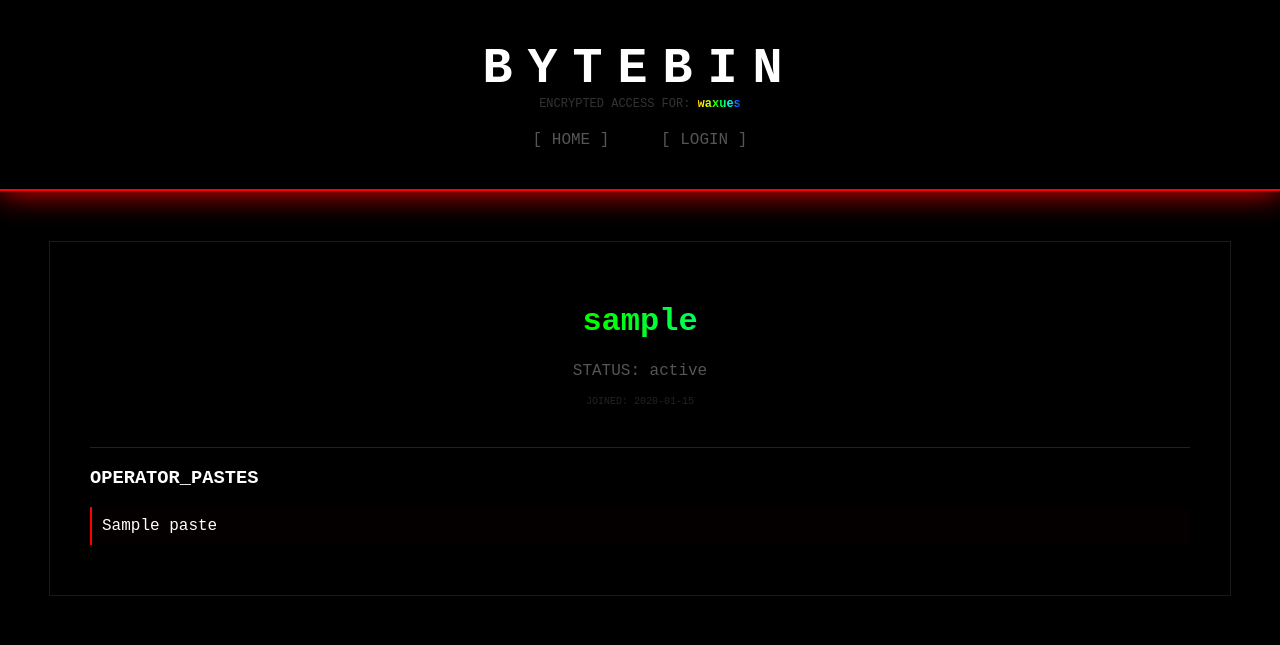
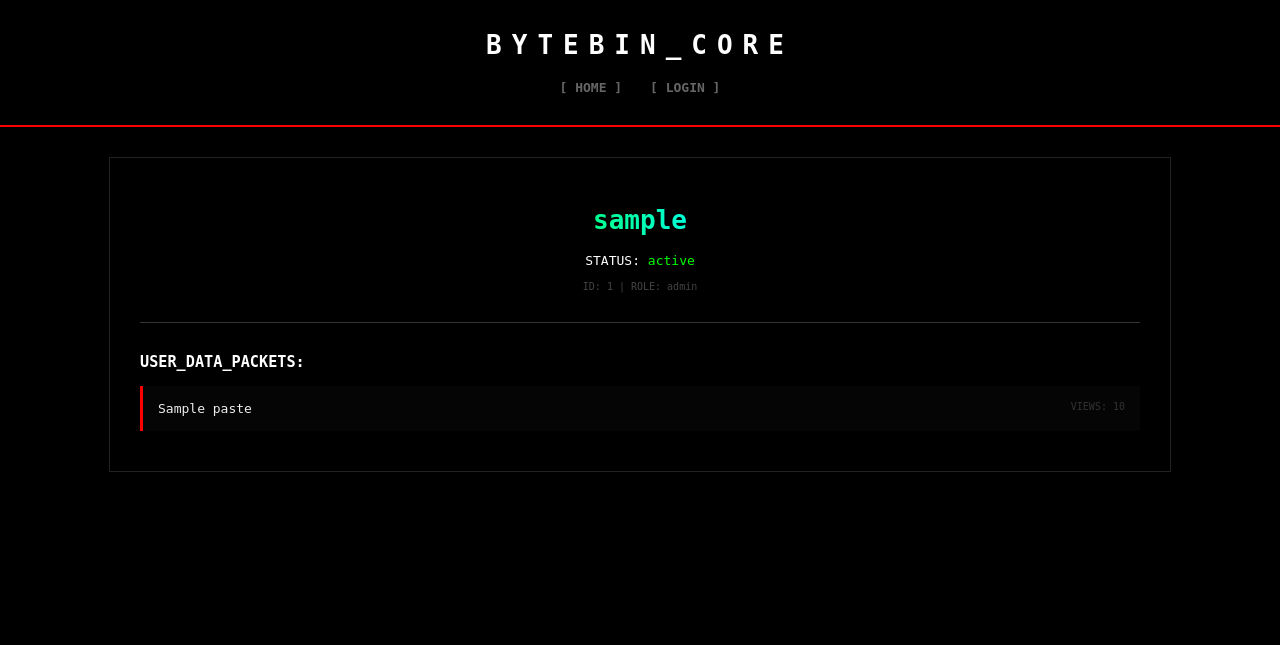
Before and after one commit to googldorks-beep/Secret, a Flask app: a page that uses templates/layout.html in a window 1280 px wide. Shown: the top 645 px of the page. Run offline with Flask 3, Linux system fonts and the light colour scheme; a database or web service that is not in the repository returns one stand-in record (values such as "Sample title"); some libraries are stand-ins or nearby versions.

Commit message:
V210: Full UI Update with Profile and Admin

```diff
--- a/templates/layout.html
+++ b/templates/layout.html
@@ -1,36 +1,34 @@
 <!DOCTYPE html>
 <html>
 <head>
-    <title>BYTEBIN V170</title>
+    <title>BYTEBIN OMEGA V210</title>
     <style>
-        :root { --red: #ff0000; --dark: #000000; }
-        body { background: var(--dark) url('{{ session.bg }}') no-repeat center center fixed; background-size: cover; color: #fff; font-family: 'Courier New', monospace; margin: 0; }
-        header { background: rgba(0,0,0,0.95); border-bottom: 2px solid var(--red); padding: 40px; text-align: center; box-shadow: 0 0 30px var(--red); }
-        .waxues-nick { background: linear-gradient(90deg, red, orange, yellow, lime, cyan, blue, violet, red); -webkit-background-clip: text; color: transparent; background-size: 200%; animation: r 3s linear infinite; font-weight: bold; }
+        :root { --red: #ff0000; --dark: #000; }
+        body { background: var(--dark) url('{{ session.bg }}') no-repeat center center fixed; background-size: cover; color: #fff; font-family: monospace; margin: 0; }
+        header { background: rgba(0,0,0,0.9); border-bottom: 2px solid var(--red); padding: 30px; text-align: center; }
+        .waxues-nick { background: linear-gradient(90deg, red, yellow, lime, cyan, blue, violet, red); -webkit-background-clip: text; color: transparent; background-size: 200%; animation: r 3s linear infinite; font-weight: bold; }
         @keyframes r { to { background-position: 200%; } }
-        nav { margin-top: 20px; }
-        nav a { color: #555; text-decoration: none; padding: 10px 20px; border: 1px solid transparent; transition: 0.3s; }
-        nav a:hover { color: #fff; border-color: var(--red); box-shadow: 0 0 15px var(--red); }
-        .container { max-width: 1100px; margin: 50px auto; background: rgba(0,0,0,0.9); padding: 40px; border: 1px solid #1a1a1a; backdrop-filter: blur(5px); }
-        input, textarea, select { background: #050505; border: 1px solid #222; color: #fff; padding: 15px; width: 100%; margin-bottom: 20px; box-sizing: border-box; }
-        .btn { background: var(--red); color: #fff; border: none; padding: 15px; width: 100%; cursor: pointer; font-weight: bold; letter-spacing: 3px; }
-        .btn:hover { box-shadow: 0 0 20px var(--red); }
-        /* Стили паст */
-        .card { padding: 20px; background: rgba(255,255,255,0.02); margin-bottom: 15px; display: flex; justify-content: space-between; align-items: center; border: 1px solid #111; }
-        .glow-rainbow { border-left: 6px solid; border-image: linear-gradient(to bottom, red, orange, yellow, green, blue, violet) 1; box-shadow: 0 0 15px rgba(255,0,255,0.2); }
-        .glow-red { border-left: 6px solid var(--red); }
-        .glow-dark-blue { border-left: 6px solid #001a33; }
+        nav a { color: #666; text-decoration: none; margin: 0 10px; font-weight: bold; text-transform: uppercase; }
+        nav a:hover { color: #fff; text-shadow: 0 0 10px red; }
+        .container { max-width: 1000px; margin: 30px auto; background: rgba(0,0,0,0.8); padding: 30px; border: 1px solid #222; }
+        .btn { background: var(--red); color: #fff; border: none; padding: 10px 20px; cursor: pointer; width: 100%; font-weight: bold; margin-top: 10px; }
+        input, textarea, select { background: #0a0a0a; border: 1px solid #333; color: #fff; padding: 10px; width: 100%; margin-bottom: 10px; }
     </style>
 </head>
 <body>
-    {% if session.music %}<audio src="{{ session.music }}" autoplay loop></audio>{% endif %}
     <header>
-        <h1 style="letter-spacing: 15px; font-size: 50px; margin:0;">BYTEBIN</h1>
-        <div style="font-size: 12px; color: #333;">ENCRYPTED ACCESS FOR: <span class="waxues-nick">waxues</span></div>
-        <nav>
+        <h1 style="letter-spacing: 10px; margin:0;">BYTEBIN_CORE</h1>
+        <nav style="margin-top: 20px;">
             <a href="/">[ HOME ]</a>
-            {% if session.user %}<a href="/add">[ ADD ]</a><a href="/settings">[ SETTINGS ]</a><a href="/logout">[ EXIT ]</a>
-            {% else %}<a href="/login">[ LOGIN ]</a>{% endif %}
+            {% if session.user %}
+                <a href="/profile/{{ session.user }}">[ MY_PROFILE ]</a>
+                <a href="/add">[ INJECT ]</a>
+                <a href="/settings">[ CONFIG ]</a>
+                {% if session.role == 'Owner' %}<a href="/admin" style="color:red;">[ ADMIN ]</a>{% endif %}
+                <a href="/logout">[ EXIT ]</a>
+            {% else %}
+                <a href="/login">[ LOGIN ]</a>
+            {% endif %}
         </nav>
     </header>
     <div class="container">{% block content %}{% endblock %}</div>
--- a/templates/profile.html
+++ b/templates/profile.html
@@ -1,14 +1,15 @@
 {% extends "layout.html" %}
 {% block content %}
-<div style="text-align: center; border-bottom: 1px solid #222; padding-bottom: 30px;">
+<div style="text-align: center; border-bottom: 1px solid #333; padding-bottom: 20px;">
     <h1 class="waxues-nick">{{ u.username }}</h1>
-    <p style="color: #555;">STATUS: {{ u.status }}</p>
-    <p style="font-size: 10px; color: #222;">JOINED: {{ u.reg_date.strftime('%Y-%m-%d') }}</p>
+    <p>STATUS: <span style="color:lime;">{{ u.status }}</span></p>
+    <p style="font-size: 10px; color: #444;">ID: {{ u.id }} | ROLE: {{ u.role }}</p>
 </div>
-<h3>OPERATOR_PASTES</h3>
+<h3 style="margin-top: 30px;">USER_DATA_PACKETS:</h3>
 {% for p in pastes %}
-<div style="padding: 10px; border-left: 2px solid red; margin-bottom: 10px; background: rgba(255,0,0,0.02);">
-    <a href="/paste/{{ p.id }}" style="color: #fff; text-decoration:none;">{{ p.title }}</a>
+<div style="padding: 15px; background: rgba(255,255,255,0.02); border-left: 3px solid red; margin-bottom: 10px;">
+    <a href="/paste/{{ p.id }}" style="color: #eee; text-decoration: none;">{{ p.title }}</a>
+    <span style="float: right; color: #333; font-size: 10px;">VIEWS: {{ p.views }}</span>
 </div>
 {% endfor %}
 {% endblock %}
```
Also changed, not shown: templates/admin.html (+7 -5 lines), templates/settings.html (+8 -4 lines).
